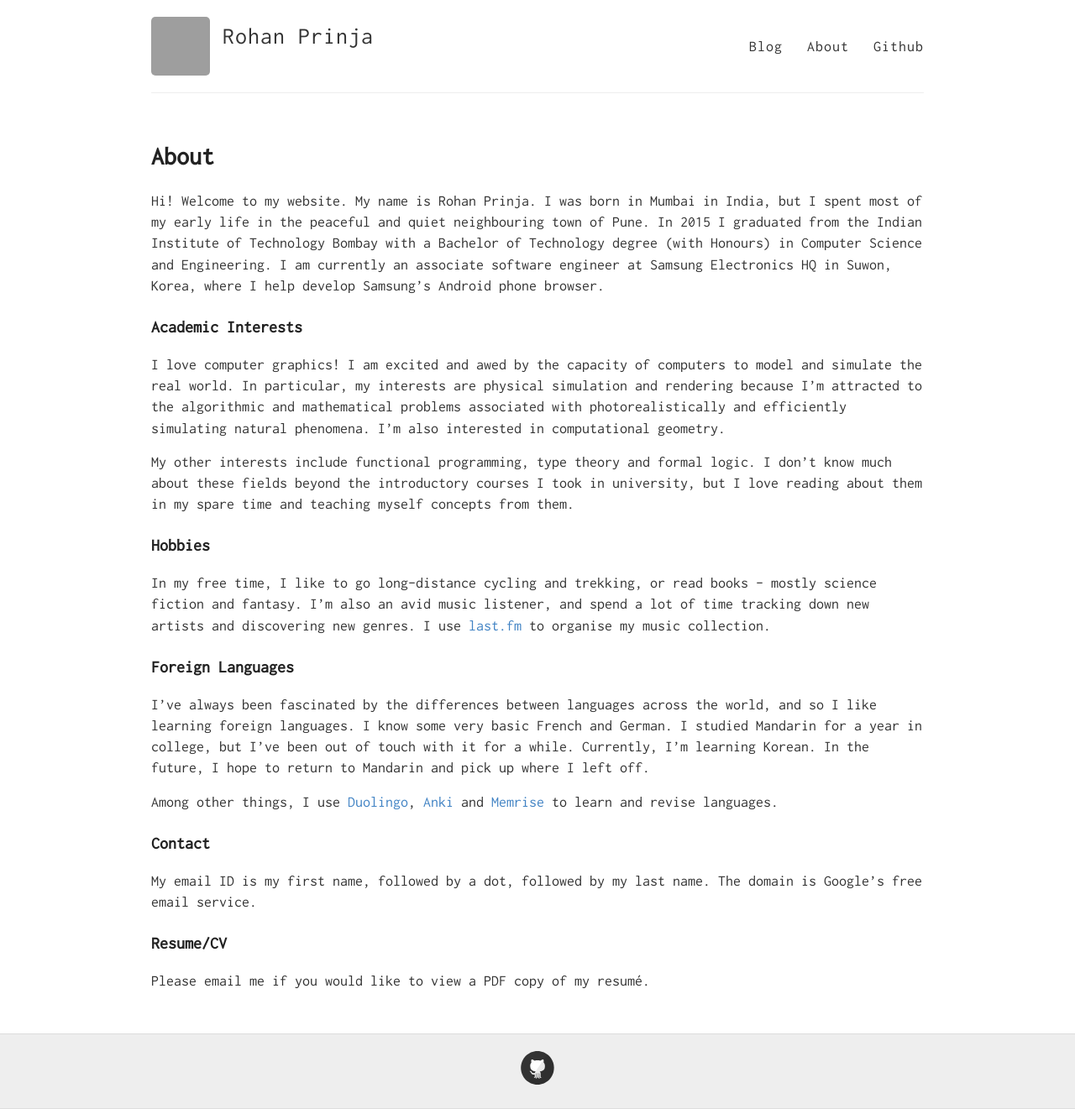
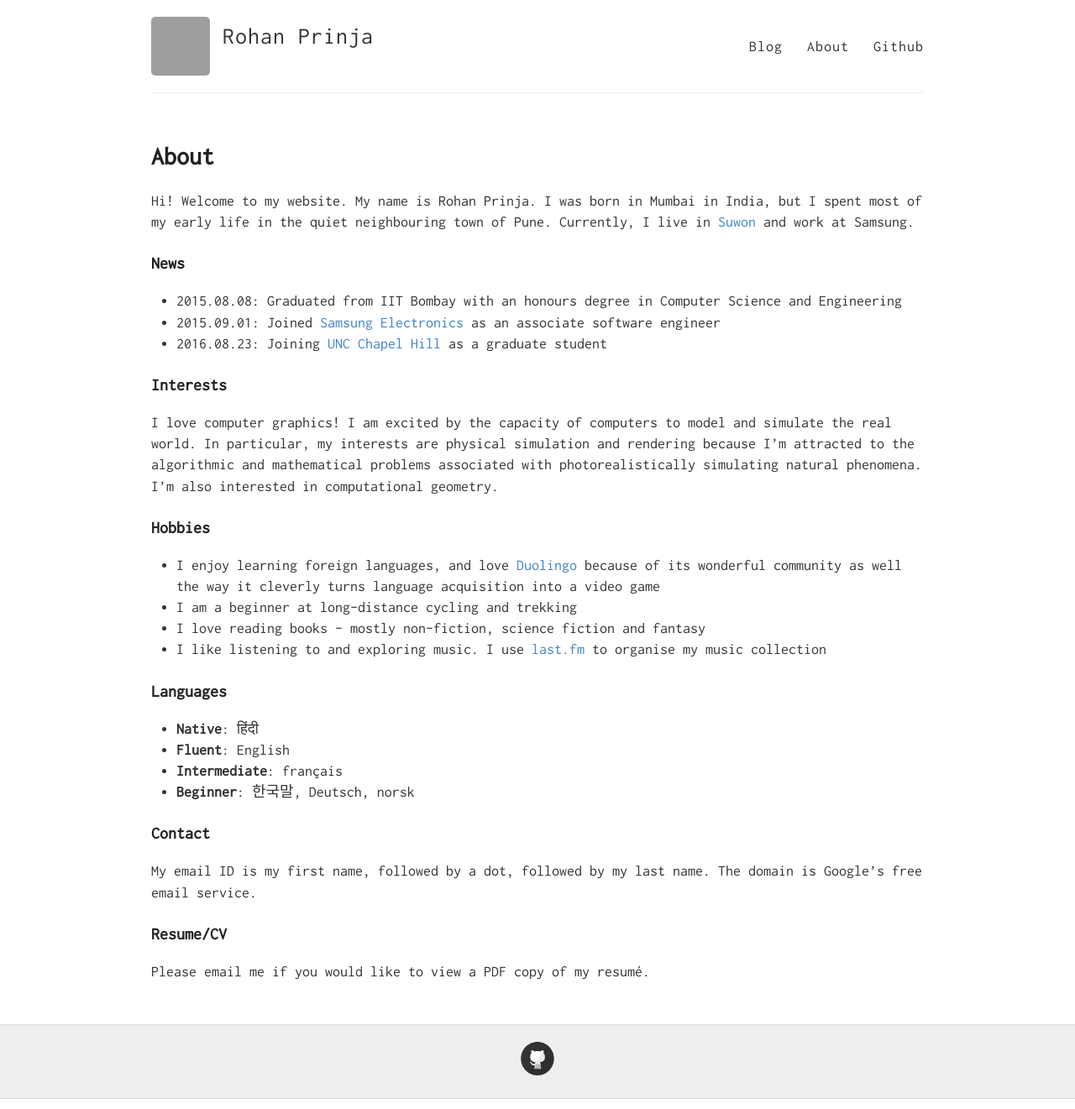
Before and after one commit to ajnirp/ajnirp.github.io, a Jekyll site: the page built from about.md, in a window 1280 px wide. Shown: the whole page at 84% size. Built offline with Jekyll 4.4.1, drawn with Linux system fonts in a browser that asks for light colours; Markdown is read by kramdown in place of the engine named in the settings; grey boxes are pictures that could not be loaded.

Commit message:
update about.md

```diff
--- a/about.md
+++ b/about.md
@@ -7,23 +7,30 @@ published: true
 
 <!-- ![At Namiseom](https://wenderen.github.io/images/nami.jpg) -->
 
-Hi! Welcome to my website. My name is Rohan Prinja. I was born in Mumbai in India, but I spent most of my early life in the peaceful and quiet neighbouring town of Pune. In 2015 I graduated from the Indian Institute of Technology Bombay with a Bachelor of Technology degree (with Honours) in Computer Science and Engineering. I am currently an associate software engineer at Samsung Electronics HQ in Suwon, Korea, where I help develop Samsung's Android phone browser.
+Hi! Welcome to my website. My name is Rohan Prinja. I was born in Mumbai in India, but I spent most of my early life in the quiet neighbouring town of Pune. Currently, I live in [Suwon](https://en.wikipedia.org/wiki/Suwon) and work at Samsung.
 
-###Academic Interests
+###News
+* 2015.08.08: Graduated from IIT Bombay with an honours degree in Computer Science and Engineering
+* 2015.09.01: Joined [Samsung Electronics](http://www.samsung.com/sec/home/) as an associate software engineer
+* 2016.08.23: Joining [UNC Chapel Hill](http://www.unc.edu/) as a graduate student
 
-I love computer graphics! I am excited and awed by the capacity of computers to model and simulate the real world. In particular, my interests are physical simulation and rendering because I'm attracted to the algorithmic and mathematical problems associated with photorealistically and efficiently simulating natural phenomena. I'm also interested in computational geometry.
+###Interests
 
-My other interests include functional programming, type theory and formal logic. I don't know much about these fields beyond the introductory courses I took in university, but I love reading about them in my spare time and teaching myself concepts from them.
+I love computer graphics! I am excited by the capacity of computers to model and simulate the real world. In particular, my interests are physical simulation and rendering because I'm attracted to the algorithmic and mathematical problems associated with photorealistically simulating natural phenomena. I'm also interested in computational geometry.
 
 ###Hobbies
 
-In my free time, I like to go long-distance cycling and trekking, or read books - mostly science fiction and fantasy. I'm also an avid music listener, and spend a lot of time tracking down new artists and discovering new genres. I use [last.fm](http://last.fm/user/wenderen) to organise my music collection.
+* I enjoy learning foreign languages, and love [Duolingo](https://www.duolingo.com/wenderen) because of its wonderful community as well the way it cleverly turns language acquisition into a video game
+* I am a beginner at long-distance cycling and trekking
+* I love reading books - mostly non-fiction, science fiction and fantasy
+* I like listening to and exploring music. I use [last.fm](http://last.fm/user/wenderen) to organise my music collection
 
-###Foreign Languages
+###Languages
 
-I've always been fascinated by the differences between languages across the world, and so I like learning foreign languages. I know some very basic French and German. I studied Mandarin for a year in college, but I've been out of touch with it for a while. Currently, I'm learning Korean. In the future, I hope to return to Mandarin and pick up where I left off.
-
-Among other things, I use [Duolingo](https://www.duolingo.com/wenderen), [Anki](http://ankisrs.net/) and [Memrise](https://www.memrise.com/) to learn and revise languages.
+* **Native**: हिंदी
+* **Fluent**: English
+* **Intermediate**: français
+* **Beginner**: 한국말, Deutsch, norsk
 
 ###Contact
 
```
